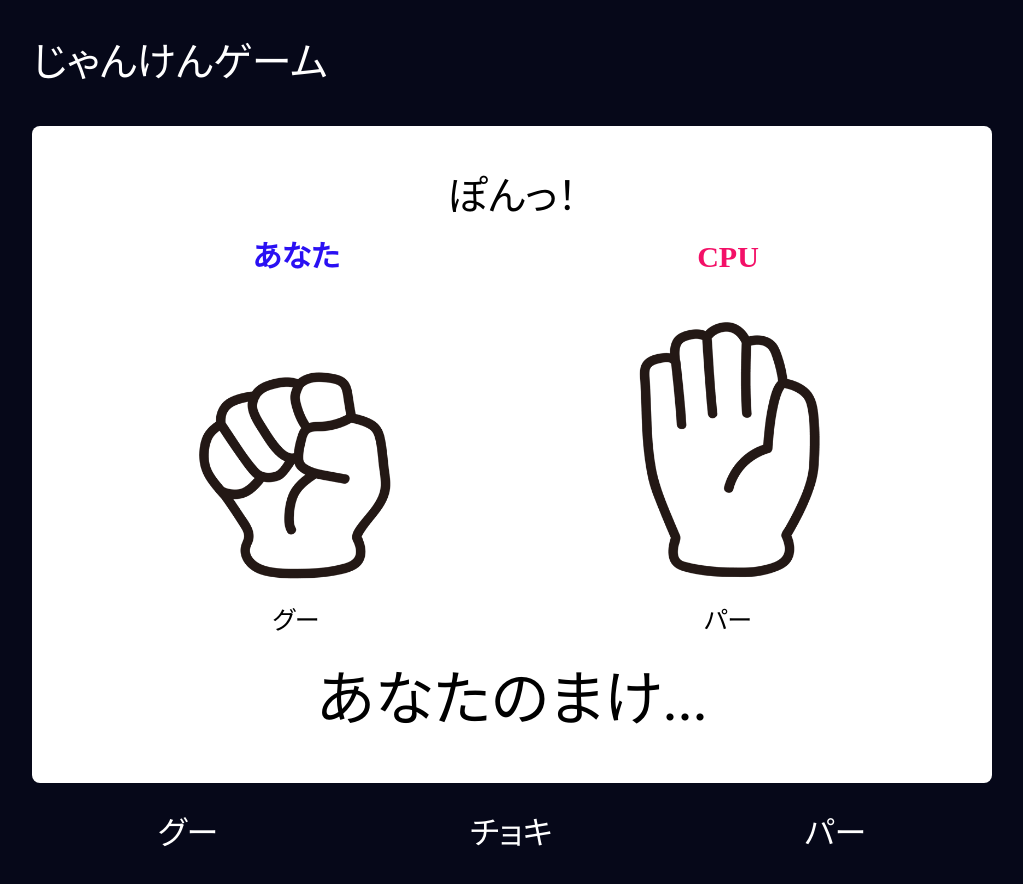
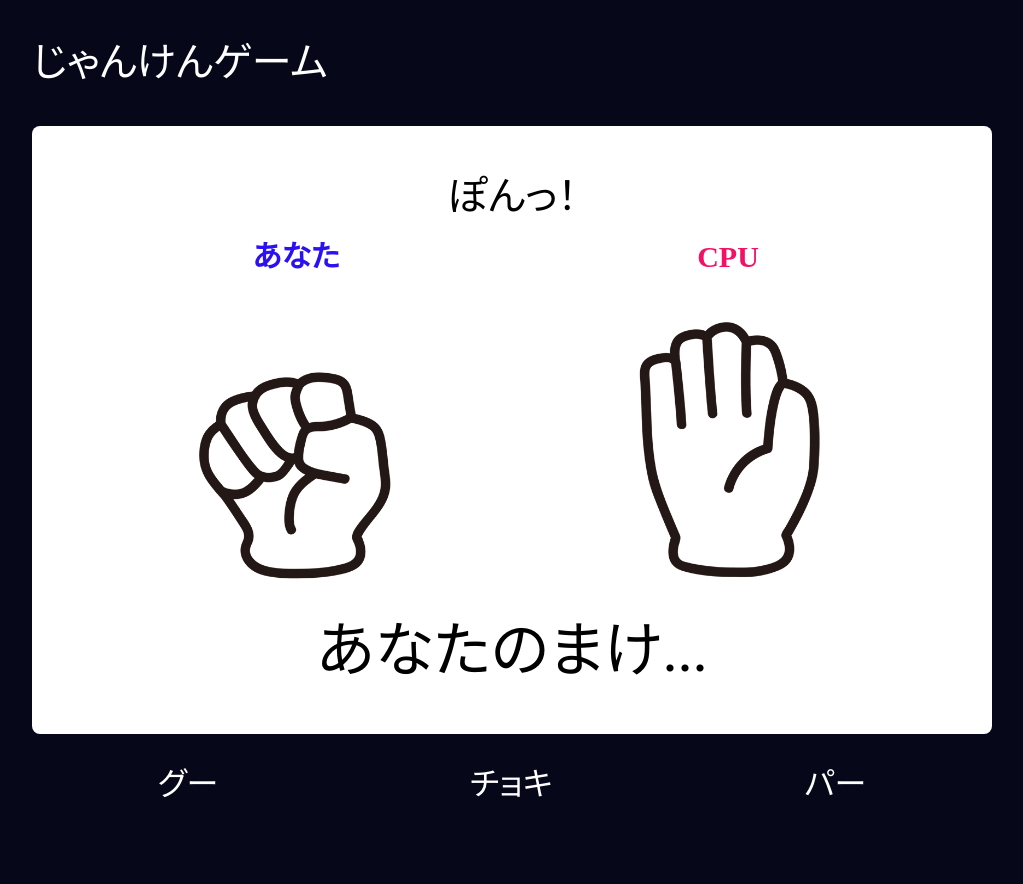
Before and after one commit to shutanakai/janken_lesson, a plain HTML site: page index.html in a window 1280 px wide. Both pictures are taken after a click on the button "グー". Shown: the whole page, without its empty margins (128-1151 px from the left). Drawn offline with Linux system fonts and the light colour scheme; a web font is replaced by a local one.

Commit message:
テキスト削減

```diff
--- a/assets/script.js
+++ b/assets/script.js
@@ -1,23 +1,19 @@
 window.addEventListener("load", () => {
 
   const yourHandImage = document.querySelector(".cardBox__img--you");
-  const yourHandText = document.querySelector(".cardBox__hand--you");
   const cpuHandImage = document.querySelector(".cardBox__img--cpu");
-  const cpuHandText = document.querySelector(".cardBox__hand--cpu");
   const cardTitle = document.querySelector(".card__title");
   const cardResult = document.querySelector(".card__result");
   const rockButton = document.querySelector(".navigation__button--rock");
   const scissorsButton = document.querySelector(".navigation__button--scissors");
   const paperButton = document.querySelector(".navigation__button--paper");
 
-  const displayYourHand = (param, text) => {
+  const displayYourHand = (param) => {
     yourHandImage.src = `./assets/images/${param}.png`;
-    yourHandText.innerHTML = text;
   };
 
-  const displayCpuHand = (param, text) => {
+  const displayCpuHand = (param) => {
     cpuHandImage.src = `./assets/images/${param}.png`;
-    cpuHandText.innerHTML = text;
   };
 
   const result = (you, cpu) => {
@@ -37,22 +33,19 @@ window.addEventListener("load", () => {
 
   const handButtons = [rockButton, scissorsButton, paperButton];
   const handParams = ["rock", "scissors", "paper"];
-  const handTexts = ["グー", "チョキ", "パー"];
 
   for(let i = 0; i < handButtons.length; i++) {
     const button = handButtons[i];
     button.addEventListener("click", () => {
       const yourHand = handParams[i];
-      const yourText = handTexts[i];
 
       // 0~2のランダムな数字の取得
       const randomIndex = Math.floor(Math.random() * 3);
       // CPUの手をランダムに決める
       const cpuHand = handParams[randomIndex];
-      const cpuText = handTexts[randomIndex];
 
-      displayYourHand(yourHand, yourText);
-      displayCpuHand(cpuHand, cpuText);
+      displayYourHand(yourHand);
+      displayCpuHand(cpuHand);
       result(yourHand, cpuHand);
     });
   }
--- a/index.html
+++ b/index.html
@@ -21,14 +21,12 @@
               <div class="cardBox__imgContainer">
                 <img class="cardBox__img cardBox__img--you" src="./assets/images/thinking.png" alt="" />
               </div>
-              <p class="cardBox__hand cardBox__hand--you">かんがえちゅう...</p>
             </div>
             <div class="cardBox cardBox--cpu">
               <p class="cardBox__title cardBox__title--cpu">CPU</p>
               <div class="cardBox__imgContainer">
                 <img class="cardBox__img cardBox__img--cpu" src="./assets/images/thinking.png" alt="" />
               </div>
-              <p class="cardBox__hand cardBox__hand--cpu">かんがえちゅう...</p>
             </div>
           </div>
           <p class="card__result"></p>
```
